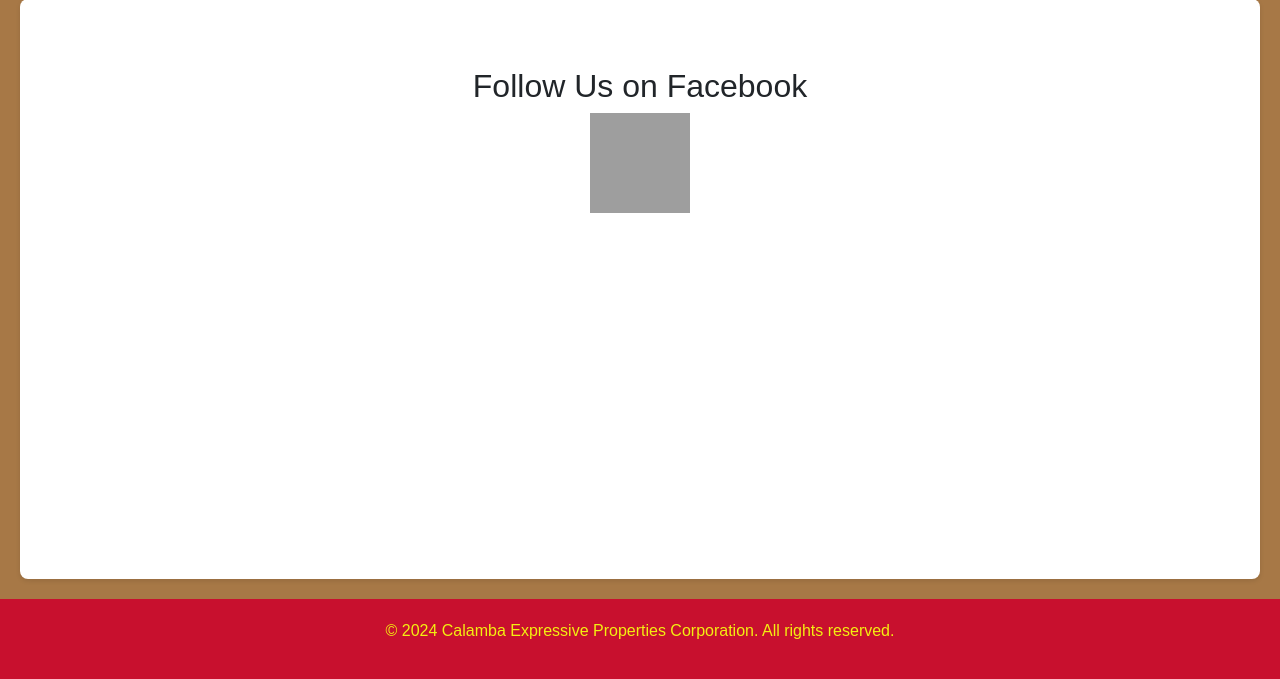
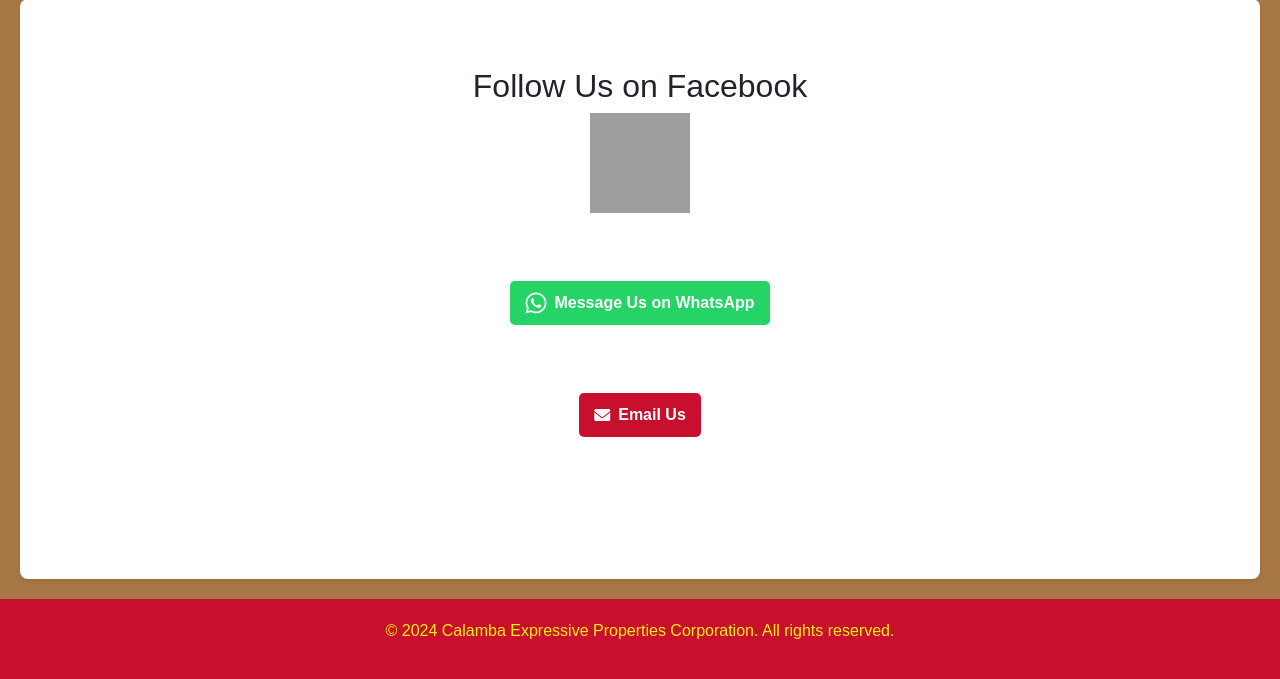
Before and after one commit to JeterG/calamba_expressive_properties_website, a Flask app: page /contact.html in a window 1280 px wide. Shown: the part 121-800 px from the top of the page. Run offline with Flask 3, Linux system fonts and the light colour scheme; some libraries are stand-ins or nearby versions; grey boxes are pictures that could not be loaded.

Commit message:
email and whatsapp

```diff
--- a/app/static/css/styles.css
+++ b/app/static/css/styles.css
@@ -110,3 +110,47 @@ footer {
     margin: 0 auto;      /* Center the section in the viewport */
     padding: 20px;       /* Add padding for spacing */
 }
+
+.whatsapp-link {
+    display: inline-flex;
+    align-items: center;
+    justify-content: center;
+    padding: 10px 15px;
+    background-color: #25D366; /* WhatsApp green color */
+    color: white;
+    border-radius: 5px;
+    text-decoration: none;
+    font-weight: bold;
+    margin-top: 20px;
+    transition: background-color 0.3s;
+}
+
+.whatsapp-link:hover {
+    background-color: #20b455;
+}
+
+.whatsapp-icon {
+    font-size: 24px; /* Icon size */
+    margin-right: 8px; /* Space between icon and text */
+}
+
+.email-link {
+    display: inline-flex;
+    align-items: center;
+    padding: 10px 15px;
+    background-color: #c8102e; /* Custom color for the button */
+    color: white;
+    border-radius: 5px;
+    text-decoration: none;
+    font-weight: bold;
+    margin-top: 20px;
+    transition: background-color 0.3s;
+}
+
+.email-link:hover {
+    background-color: #a77846;
+}
+
+.email-link i {
+    margin-right: 8px;
+}
--- a/app/templates/base.html
+++ b/app/templates/base.html
@@ -8,7 +8,7 @@
     <link rel="stylesheet" href="https://stackpath.bootstrapcdn.com/bootstrap/4.3.1/css/bootstrap.min.css">
     <link rel="stylesheet" href="{{ url_for('static', filename='css/styles.css') }}">
     <link rel="stylesheet" href="{{ url_for('static', filename='css/modal.css') }}">
-
+    <link rel="stylesheet" href="https://cdnjs.cloudflare.com/ajax/libs/font-awesome/6.0.0/css/all.min.css">
     <style>
         /* Main layout styling to make footer stick to the bottom */
         html, body {
--- a/app/templates/contact.html
+++ b/app/templates/contact.html
@@ -6,7 +6,36 @@
 <div class="container mt-5 text-center">
     <h2>Follow Us on Facebook</h2>
     <a href="https://www.facebook.com/expressivesrealty.lynmanguiat/" target="_blank">
-        <img src="https://upload.wikimedia.org/wikipedia/commons/5/51/Facebook_f_logo_%282019%29.svg" alt="Facebook" width="100" height="100">
+        <img src="https://upload.wikimedia.org/wikipedia/commons/5/51/Facebook_f_logo_%282019%29.svg" alt="Facebook"
+            width="100" height="100">
+    </a>
+
+</div>
+<div class="container mt-5 text-center">
+    <!-- WhatsApp Link with Icon -->
+    <a id="whatsappLink" target="_blank" class="whatsapp-link">
+        <i class="fab fa-whatsapp whatsapp-icon"></i>
+        Message Us on WhatsApp
     </a>
 </div>
+<div class="container mt-5 text-center">
+    <a href="mailto:info@example.com?subject=Inquiry%20about%20Calamba%20Expressive%20Properties&body=Hello,%20I%20am%20interested%20in%20learning%20more%20about%20your%20services.%20Please%20provide%20me%20with%20additional%20information." target="_self" class="email-link">
+        <i class="fas fa-envelope"></i> Email Us
+    </a>
+
+</div>
 {% endblock %}
+{% block extra_scripts %}
+
+<script>
+    const phoneNumber = "639276154651";
+    const message = "Hello, I’m interested in learning more about your listings Could you please provide more details?";
+    const encodedMessage = encodeURIComponent(message);
+    const whatsappLink = `https://wa.me/${phoneNumber}?text=${encodedMessage}`;
+
+    // Set the href of the link with id "whatsappLink" to the generated WhatsApp link
+    document.addEventListener("DOMContentLoaded", function () {
+        document.getElementById("whatsappLink").href = whatsappLink;
+    });
+</script>
+{% endblock %}
```
Also changed, not shown: app/templates/project_detail.html (+8 -3 lines).
